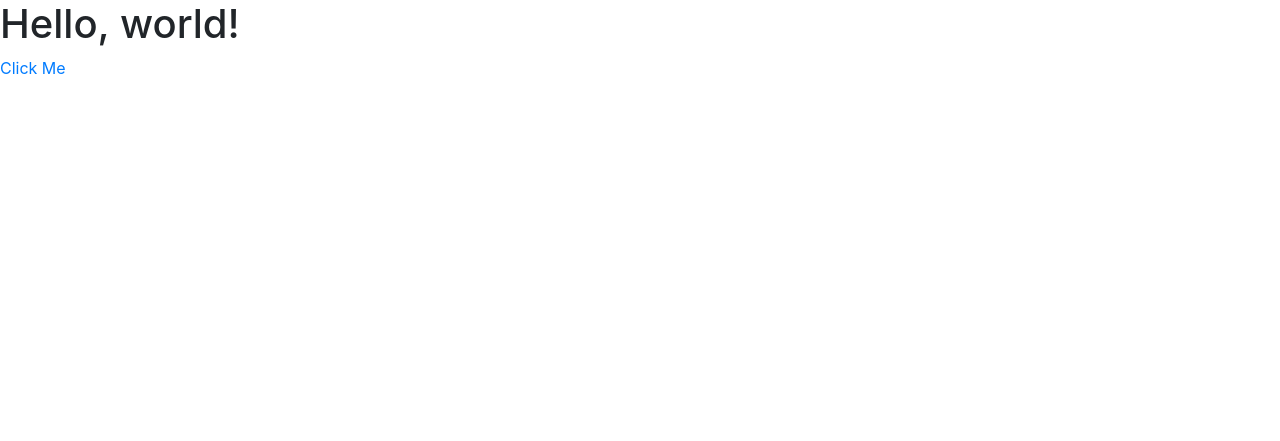
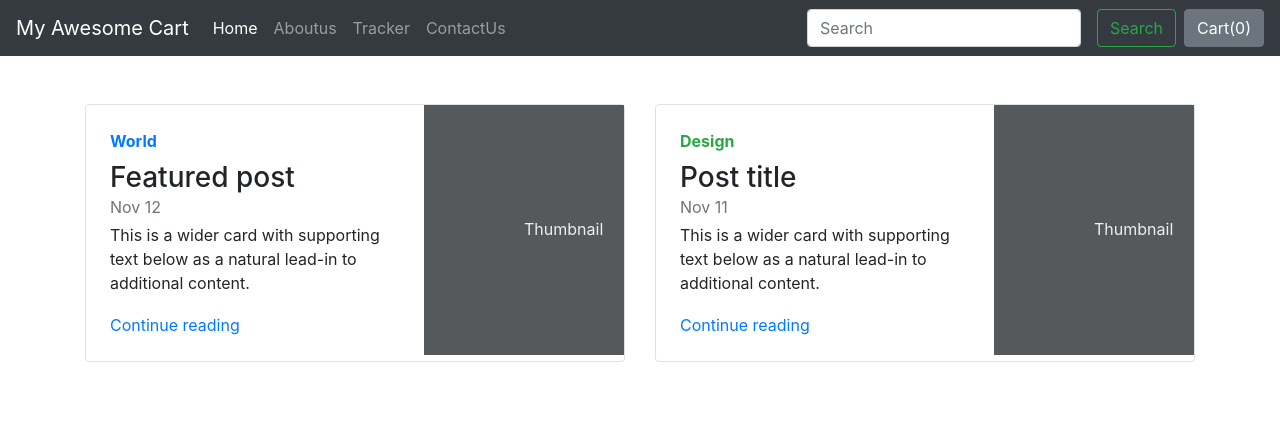
Before and after one commit to coders-nightmare/django_Mycart, a Django app: page /blog/ in a window 1280 px wide. Shown: the top 441 px of the page. Run offline with Django 3.2, Linux system fonts and the light colour scheme; some libraries are stand-ins or nearby versions.

Commit message:
initial commit for blog

```diff
--- /dev/null
+++ b/blog/templates/blog/base.html
@@ -0,0 +1,76 @@
+{% load static %}
+<!DOCTYPE html>
+<html lang="en">
+
+<head>
+    <!-- Required meta tags -->
+    <meta charset="utf-8" />
+    <meta name="viewport" content="width=device-width, initial-scale=1, shrink-to-fit=no" />
+
+    <!-- Bootstrap CSS -->
+    <link rel="stylesheet" href="https://maxcdn.bootstrapcdn.com/bootstrap/4.0.0/css/bootstrap.min.css"
+        integrity="sha384-Gn5384xqQ1aoWXA+058RXPxPg6fy4IWvTNh0E263XmFcJlSAwiGgFAW/dAiS6JXm" crossorigin="anonymous" />
+    <!-- add css here -->
+    {% block css %} {% endblock %}
+    <!-- end  -->
+    <title>{% block title %} {% endblock %}</title>
+</head>
+
+<body>
+    <!-- navbar -->
+    <nav class="navbar navbar-expand-lg navbar-dark bg-dark">
+        <a class="navbar-brand" href="#">My Awesome Cart</a>
+        <button class="navbar-toggler" type="button" data-toggle="collapse" data-target="#navbarSupportedContent"
+            aria-controls="navbarSupportedContent" aria-expanded="false" aria-label="Toggle navigation">
+            <span class="navbar-toggler-icon"></span>
+        </button>
+
+        <div class="collapse navbar-collapse" id="navbarSupportedContent">
+            <ul class="navbar-nav mr-auto">
+                <li class="nav-item active">
+                    <a class="nav-link" href="/shop/">Home <span class="sr-only">(current)</span></a>
+                </li>
+                <li class="nav-item">
+                    <a class="nav-link" href="/shop/about">Aboutus</a>
+                </li>
+                <li class="nav-item">
+                    <a class="nav-link" href="/shop/tracker">Tracker</a>
+                </li>
+                <li class="nav-item">
+                    <a class="nav-link" href="/shop/contact">ContactUs</a>
+                </li>
+            </ul>
+            <form class="form-inline my-2 my-lg-0">
+                <input class="form-control mr-sm-2" type="search" placeholder="Search" aria-label="Search" />
+                <button class="btn btn-outline-success m-2 my-sm-0" type="submit">
+                    Search
+                </button>
+            </form>
+            <button id="popCart" type="button" class="btn btn-secondary" data-container="body" data-toggle="popover"
+                data-placement="bottom" data-html="true" data-content="Vivamus
+        sagittis lacus vel augue laoreet rutrum faucibus.">
+                Cart(<span id="cart">0</span>)
+            </button>
+        </div>
+    </nav>
+    <!-- end of navbar -->
+    <!-- add body here -->
+    {% block body %} {% endblock %}
+    <!-- end  -->
+
+    <!-- Optional JavaScript -->
+    <!-- jQuery first, then Popper.js, then Bootstrap JS -->
+    <script src="https://code.jquery.com/jquery-3.3.1.js"
+        integrity="sha256-2Kok7MbOyxpgUVvAk/HJ2jigOSYS2auK4Pfzbm7uH60=" crossorigin="anonymous"></script>
+    <script src="https://cdnjs.cloudflare.com/ajax/libs/popper.js/1.12.9/umd/popper.min.js"
+        integrity="sha384-ApNbgh9B+Y1QKtv3Rn7W3mgPxhU9K/ScQsAP7hUibX39j7fakFPskvXusvfa0b4Q"
+        crossorigin="anonymous"></script>
+    <script src="https://maxcdn.bootstrapcdn.com/bootstrap/4.0.0/js/bootstrap.min.js"
+        integrity="sha384-JZR6Spejh4U02d8jOt6vLEHfe/JQGiRRSQQxSfFWpi1MquVdAyjUar5+76PVCmYl"
+        crossorigin="anonymous"></script>
+    <!-- add Js here -->
+    {% block js %} {% endblock %}
+    <!-- end  -->
+</body>
+
+</html>
--- a/blog/templates/blog/index.html
+++ b/blog/templates/blog/index.html
@@ -1,45 +1,51 @@
-{% load static %}
-<!DOCTYPE html>
-<html lang="en">
-  <head>
-    <!-- Required meta tags -->
-    <meta charset="utf-8" />
-    <meta
-      name="viewport"
-      content="width=device-width, initial-scale=1, shrink-to-fit=no"
-    />
-
-    <!-- Bootstrap CSS -->
-    <link
-      rel="stylesheet"
-      href="https://maxcdn.bootstrapcdn.com/bootstrap/4.0.0/css/bootstrap.min.css"
-      integrity="sha384-Gn5384xqQ1aoWXA+058RXPxPg6fy4IWvTNh0E263XmFcJlSAwiGgFAW/dAiS6JXm"
-      crossorigin="anonymous"
-    />
-
-    <title>Hello, world!</title>
-  </head>
-
-  <body>
-    <h1>Hello, world!</h1>
-    <a href="{%static 'blog/mystatic.txt' %}">Click Me</a>
-
-    <!-- Optional JavaScript -->
-    <!-- jQuery first, then Popper.js, then Bootstrap JS -->
-    <script
-      src="https://code.jquery.com/jquery-3.2.1.slim.min.js"
-      integrity="sha384-KJ3o2DKtIkvYIK3UENzmM7KCkRr/rE9/Qpg6aAZGJwFDMVNA/GpGFF93hXpG5KkN"
-      crossorigin="anonymous"
-    ></script>
-    <script
-      src="https://cdnjs.cloudflare.com/ajax/libs/popper.js/1.12.9/umd/popper.min.js"
-      integrity="sha384-ApNbgh9B+Y1QKtv3Rn7W3mgPxhU9K/ScQsAP7hUibX39j7fakFPskvXusvfa0b4Q"
-      crossorigin="anonymous"
-    ></script>
-    <script
-      src="https://maxcdn.bootstrapcdn.com/bootstrap/4.0.0/js/bootstrap.min.js"
-      integrity="sha384-JZR6Spejh4U02d8jOt6vLEHfe/JQGiRRSQQxSfFWpi1MquVdAyjUar5+76PVCmYl"
-      crossorigin="anonymous"
-    ></script>
-  </body>
-</html>
+{% extends 'blog/base.html' %} {% load static %}
+<!-- added title -->
+{% block title %} Home blog {% endblock %}
+<!-- end title -->
+<!-- added body -->
+{% block body %}
+    <div class="container py-5">
+<div class="row mb-2">
+  <div class="col-md-6">
+    <div class="row no-gutters border rounded overflow-hidden flex-md-row mb-4 shadow-sm h-md-250 position-relative">
+      <div class="col p-4 d-flex flex-column position-static">
+        <strong class="d-inline-block mb-2 text-primary">World</strong>
+        <h3 class="mb-0">Featured post</h3>
+        <div class="mb-1 text-muted">Nov 12</div>
+        <p class="card-text mb-auto">This is a wider card with supporting text below as a natural lead-in to additional
+          content.</p>
+        <a href="#" class="stretched-link">Continue reading</a>
+      </div>
+      <div class="col-auto d-none d-lg-block">
+        <svg class="bd-placeholder-img" width="200" height="250" xmlns="http://www.w3.org/2000/svg"
+          preserveAspectRatio="xMidYMid slice" focusable="false" role="img" aria-label="Placeholder: Thumbnail">
+          <title>Placeholder</title>
+          <rect width="100%" height="100%" fill="#55595c"></rect><text x="50%" y="50%" fill="#eceeef"
+            dy=".3em">Thumbnail</text>
+        </svg>
+      </div>
+    </div>
+  </div>
+  <div class="col-md-6">
+    <div class="row no-gutters border rounded overflow-hidden flex-md-row mb-4 shadow-sm h-md-250 position-relative">
+      <div class="col p-4 d-flex flex-column position-static">
+        <strong class="d-inline-block mb-2 text-success">Design</strong>
+        <h3 class="mb-0">Post title</h3>
+        <div class="mb-1 text-muted">Nov 11</div>
+        <p class="mb-auto">This is a wider card with supporting text below as a natural lead-in to additional content.
+        </p>
+        <a href="#" class="stretched-link">Continue reading</a>
+      </div>
+      <div class="col-auto d-none d-lg-block">
+        <svg class="bd-placeholder-img" width="200" height="250" xmlns="http://www.w3.org/2000/svg"
+          preserveAspectRatio="xMidYMid slice" focusable="false" role="img" aria-label="Placeholder: Thumbnail">
+          <title>Placeholder</title>
+          <rect width="100%" height="100%" fill="#55595c"></rect><text x="50%" y="50%" fill="#eceeef"
+            dy=".3em">Thumbnail</text>
+        </svg>
+      </div>
+    </div>
+  </div>
+</div>
+</div>
+{% endblock %}
--- a/blog/urls.py
+++ b/blog/urls.py
@@ -3,4 +3,5 @@ from . import views
 
 urlpatterns = [
     path('', views.index, name="BlogHome"),
+    path('blogpost/', views.blogpost, name="blogPost"),
 ]
--- a/blog/views.py
+++ b/blog/views.py
@@ -6,3 +6,7 @@ from django.http import HttpResponse
 
 def index(request):
     return render(request, 'blog/index.html')
+
+
+def blogpost(request):
+    return render(request, 'blog/blogpost.html')
```
Also changed, not shown: blog/templates/blog/blogpost.html (added, +42 -0 lines).
